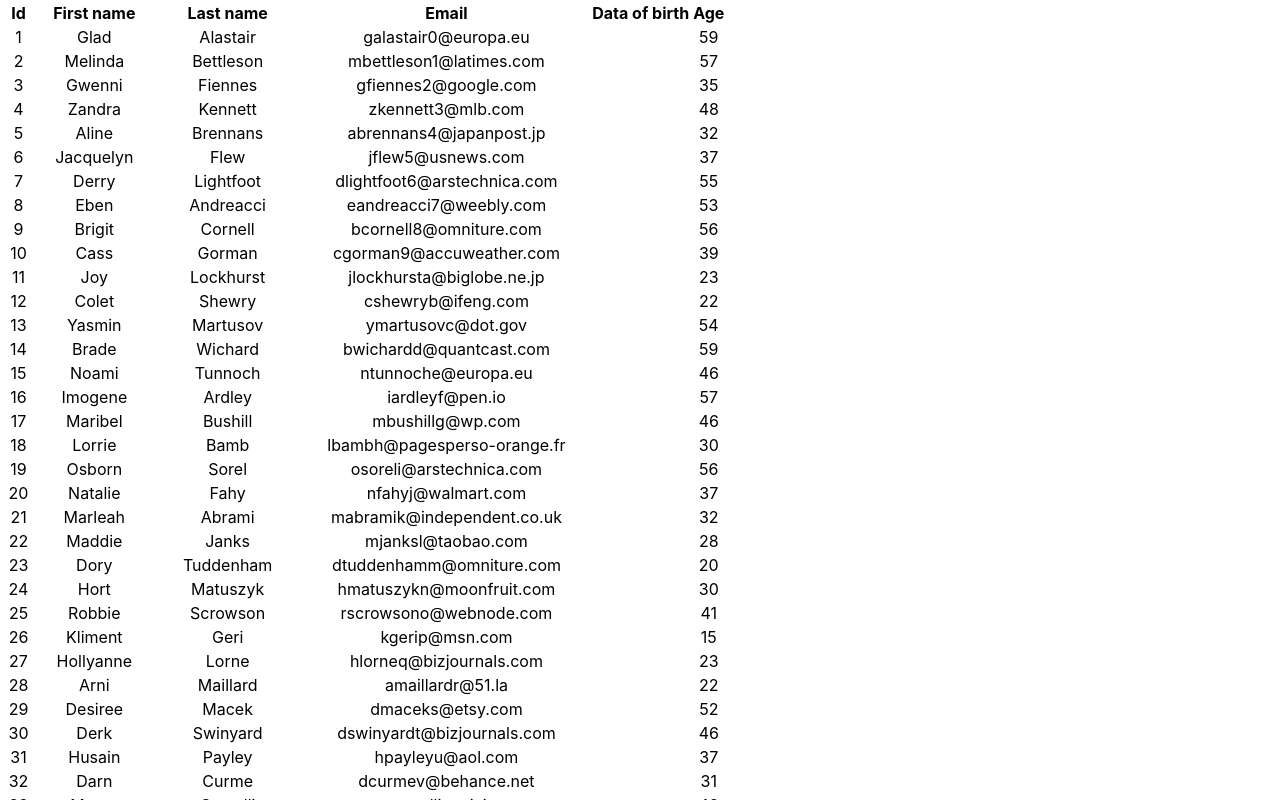
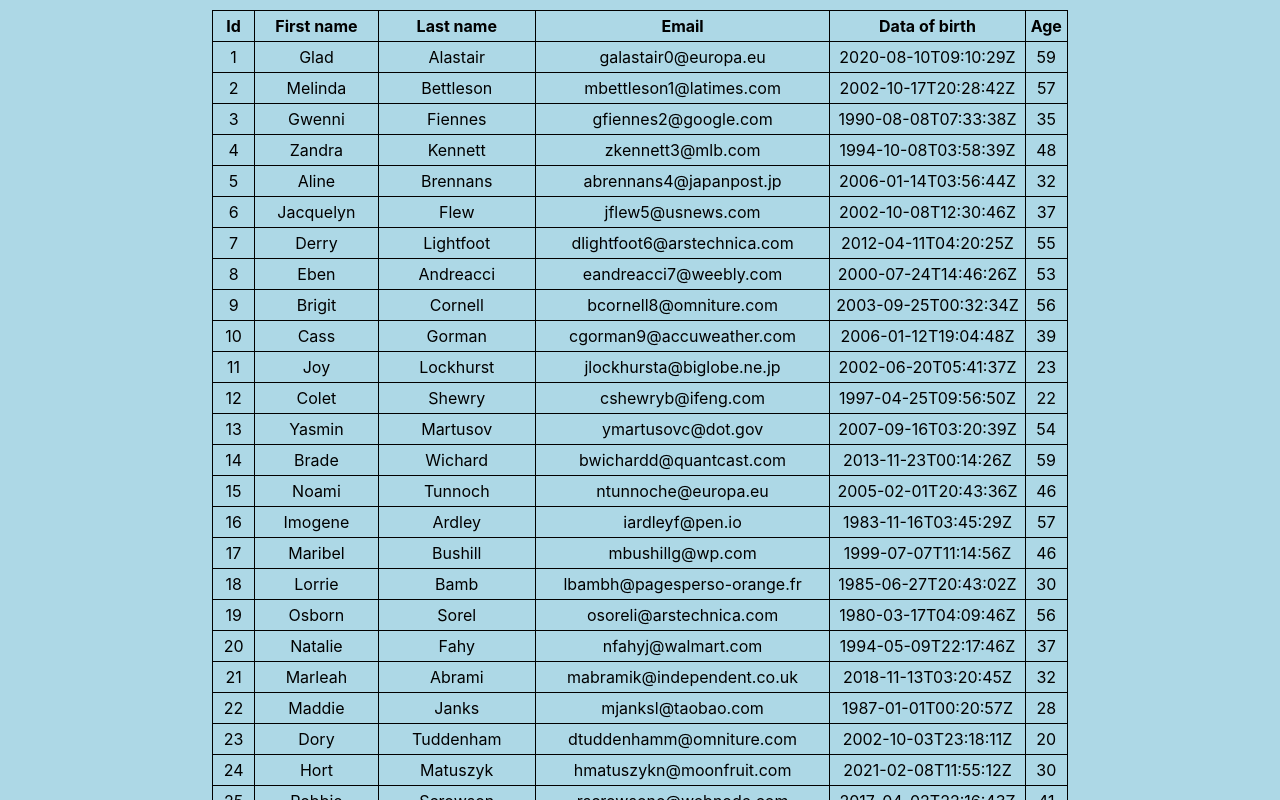
Before and after one commit to arekkonopka/table-app, a React (Create React App) app: page / in a window 1280 px wide. Shown: the top 800 px of the page. Built offline with nearby package versions, Linux system fonts and the light colour scheme.

Commit message:
create styles

```diff
--- a/package.json
+++ b/package.json
@@ -10,6 +10,7 @@
     "react-dom": "^17.0.2",
     "react-scripts": "4.0.3",
     "react-table": "^7.7.0",
+    "sass": "^1.32.12",
     "web-vitals": "^1.1.1"
   },
   "scripts": {
--- a/src/App.css
+++ /dev/null
@@ -1,38 +0,0 @@
-.App {
-  text-align: center;
-}
-
-.App-logo {
-  height: 40vmin;
-  pointer-events: none;
-}
-
-@media (prefers-reduced-motion: no-preference) {
-  .App-logo {
-    animation: App-logo-spin infinite 20s linear;
-  }
-}
-
-.App-header {
-  background-color: #282c34;
-  min-height: 100vh;
-  display: flex;
-  flex-direction: column;
-  align-items: center;
-  justify-content: center;
-  font-size: calc(10px + 2vmin);
-  color: white;
-}
-
-.App-link {
-  color: #61dafb;
-}
-
-@keyframes App-logo-spin {
-  from {
-    transform: rotate(0deg);
-  }
-  to {
-    transform: rotate(360deg);
-  }
-}
--- a/src/App.js
+++ b/src/App.js
@@ -1,4 +1,4 @@
-import './App.css';
+import './asset/sass/App.sass';
 import Table from './components/Table'
 
 function App() {
--- /dev/null
+++ b/src/asset/sass/App.sass
@@ -0,0 +1,13 @@
+body
+  margin: 0
+  padding: 0
+  background-color: lightblue
+  display: flex
+  justify-content: center
+  text-align: center
+table
+  margin-top: 10px
+  border-collapse: collapse
+table, td, th
+  border: 1px solid black
+  padding: 5px
--- a/src/components/Table.js
+++ b/src/components/Table.js
@@ -30,7 +30,7 @@ const Table = () => {
             {headerGroup.headers.map(column => (
               <th {...column.getHeaderProps(column.getSortByToggleProps())}>
                 {column.render("Header")}
-                {column.isSorted ? column.isSortedDesc ? <i class="fas fa-sort-up"></i> : <i class="fas fa-sort-down"></i> : ""}
+                {column.isSorted ? (column.isSortedDesc ? <i class="fas fa-sort-up"></i> : <i class="fas fa-sort-down"></i>) : ""}
                 {console.log(column)}
               </th>
             ))}
--- a/src/components/columns.js
+++ b/src/components/columns.js
@@ -17,7 +17,7 @@ const COLUMNS = [
   },
   {
     Header: 'Data of birth',
-    accessor: 'date_of_birth'
+    accessor: 'data_of_birth'
   },
   {
     Header: 'Age',
```
Also changed, not shown: 1 other file (tests, documents, lock files or other folders).
